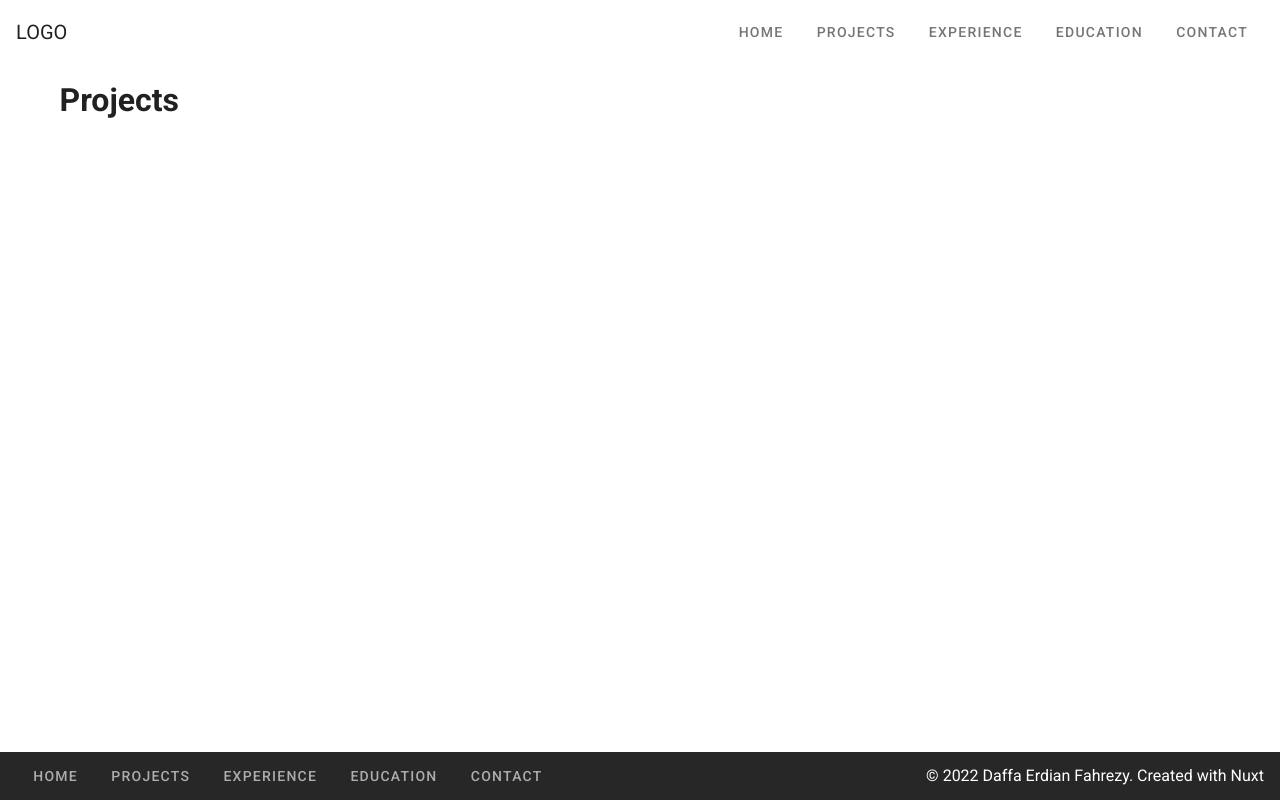
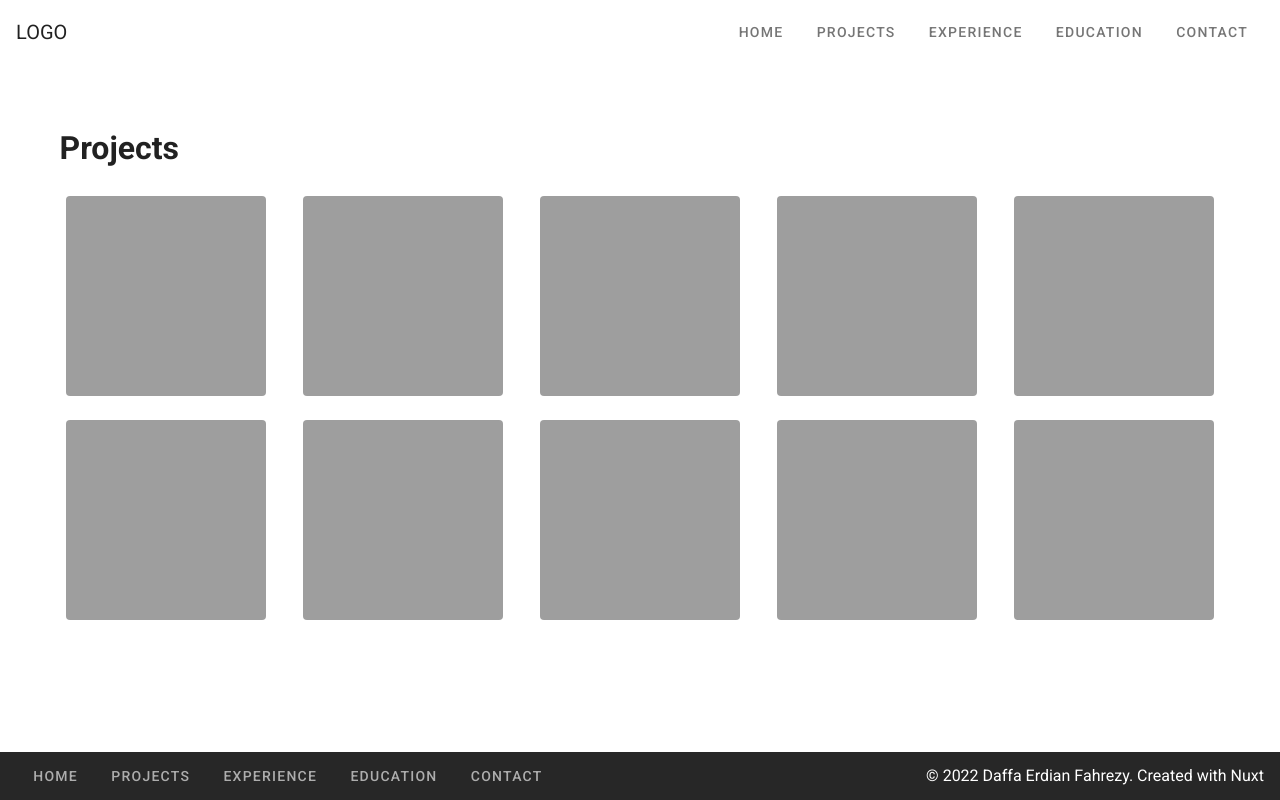
Before and after one commit to Daffrdn/portofolio, a Nuxt app: page /projects in a window 1280 px wide. Built offline with nearby package versions, Linux system fonts and the light colour scheme.

Commit message:
wireframe projects

```diff
--- a/pages/projects.vue
+++ b/pages/projects.vue
@@ -1,7 +1,123 @@
 <template>
+<div>
+  <div><br><br>
+    <h1>Projects</h1>
+  </div><br>
   <div>
-    <h1>Projects</h1>
-  </div>
+    <v-row>
+      <v-col>
+        <v-card
+          elevation="0"
+          width="200"
+          height="200"
+          color="grey"
+          class="mx-auto"
+        >
+
+        </v-card>
+      </v-col>
+      <v-col>
+        <v-card
+          elevation="0"
+          width="200"
+          height="200"
+          color="grey"
+          class="mx-auto"
+        >
+
+        </v-card>
+      </v-col>
+      <v-col>
+        <v-card
+          elevation="0"
+          width="200"
+          height="200"
+          color="grey"
+          class="mx-auto"
+        >
+
+        </v-card>
+      </v-col>
+      <v-col>
+        <v-card
+          elevation="0"
+          width="200"
+          height="200"
+          color="grey"
+          class="mx-auto"
+        >
+
+        </v-card>
+      </v-col>
+      <v-col>
+        <v-card
+          elevation="0"
+          width="200"
+          height="200"
+          color="grey"
+          class="mx-auto"
+        >
+
+        </v-card>
+      </v-col>
+      <v-col>
+        <v-card
+          elevation="0"
+          width="200"
+          height="200"
+          color="grey"
+          class="mx-auto"
+        >
+
+        </v-card>
+      </v-col>
+      <v-col>
+        <v-card
+          elevation="0"
+          width="200"
+          height="200"
+          color="grey"
+          class="mx-auto"
+        >
+
+        </v-card>
+      </v-col>
+      <v-col>
+        <v-card
+          elevation="0"
+          width="200"
+          height="200"
+          color="grey"
+          class="mx-auto"
+        >
+
+        </v-card>
+      </v-col>
+      <v-col>
+        <v-card
+          elevation="0"
+          width="200"
+          height="200"
+          color="grey"
+          class="mx-auto"
+        >
+
+        </v-card>
+      </v-col>
+      <v-col>
+        <v-card
+          elevation="0"
+          width="200"
+          height="200"
+          color="grey"
+          class="mx-auto"
+        >
+
+        </v-card>
+      </v-col>
+    </v-row>
+  </div><br>
+</div>
 </template>
 
 <script>
```
